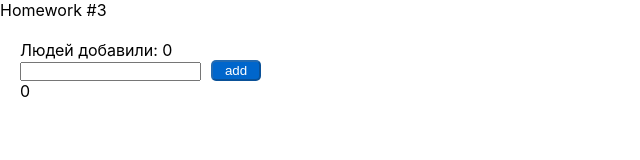
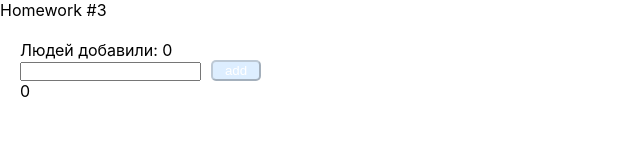
Before and after one commit to arturican/homework_old, a React (Create React App) app: page / in a window 1280 px wide. Shown: the top 160 px of the page, without its empty margins (0-640 px from the left). Built offline with nearby package versions, Linux system fonts and the light colour scheme.

Commit message:
выполнил задание

```diff
--- a/src/s2-homeworks/hw03/Greeting.module.css
+++ b/src/s2-homeworks/hw03/Greeting.module.css
@@ -43,6 +43,7 @@
 }
 
 .button:disabled {
+    background: #DDEEFF;
 }
 
 .text {
--- a/src/s2-homeworks/hw03/Greeting.tsx
+++ b/src/s2-homeworks/hw03/Greeting.tsx
@@ -7,7 +7,7 @@ type GreetingPropsType = {
     addUser: any // need to fix any
     onBlur: any // need to fix any
     onEnter: any // need to fix any
-    error: string // need to fix any
+    error: string | null // need to fix any
     totalUsers: number // need to fix any
     lastUserName?: any // need to fix any
 }
--- a/src/s2-homeworks/hw03/GreetingContainer.tsx
+++ b/src/s2-homeworks/hw03/GreetingContainer.tsx
@@ -9,25 +9,24 @@ type GreetingContainerPropsType = {
     addUserCallback: (name: string) => void // need to fix any
 }
 
-export const pureAddUser = (name: string, setError: any, setName: any, addUserCallback: (name: string)=>void) => {
+export const pureAddUser = (name: string, setError: any, setName: any, addUserCallback: (name: string) => void) => {
     // если имя пустое - показать ошибку, иначе - добавить юзера и очистить инпут
-    if(name.trim() === ''){
-        setError('Введите имя!')
-    }
-    else {
-        addUserCallback(name)
-        setName('')
+    if(name.trim() ===''){
+        setError('Ошибка! Введите имя!')
+    } else {
+        addUserCallback(name.trim());
+        setName("");
     }
 }
 
 export const pureOnBlur = (name: any, setError: any) => { // если имя пустое - показать ошибку
-    if(name.trim() === ''){
+    if (name.trim() === '') {
         setError('Введите имя!')
     }
 }
 
 export const pureOnEnter = (e: KeyboardEvent, addUser: any) => { // если нажата кнопка Enter - добавить
-    if(e.key === 'Enter'){
+    if (e.key === 'Enter') {
         addUser()
     }
 }
@@ -42,11 +41,12 @@ const GreetingContainer: React.FC<GreetingContainerPropsType> = ({
                                                                  }) => {
     // деструктуризация пропсов
     const [name, setName] = useState<string>('') // need to fix any
-    const [error, setError] = useState<string>('') // need to fix any
+    const [error, setError] = useState<string | null>(null) // need to fix any
 
-    const setNameCallback = (e: ChangeEvent<HTMLInputElement>) => { // need to fix any
-        setName(e.currentTarget.value) // need to fix
-        error && setError('')
+    const setNameCallback = (e: ChangeEvent<HTMLInputElement>) => {// need to fix any
+        setName(e.currentTarget.value)
+        {error && setError(null)} // need to fix
+
     }
     const addUser = () => {
         pureAddUser(name, setError, setName, addUserCallback)
@@ -61,7 +61,7 @@ const GreetingContainer: React.FC<GreetingContainerPropsType> = ({
     }
 
     const totalUsers = users.length // need to fix
-    const lastUserName = users.length >= 1 ? users[users.length-1].name : users.length// need to fix
+    const lastUserName = users.length >= 1 ? users[users.length - 1].name : users.length// need to fix
 
     return (
         <Greeting
```
